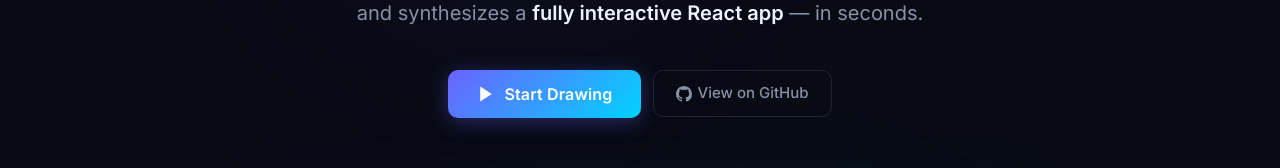
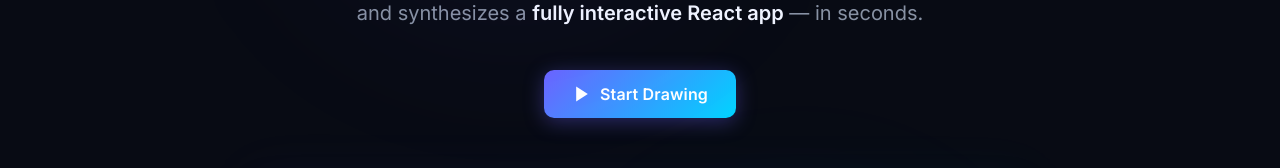
Before and after one commit to hmcommits/LogicLens, a Next.js app: page / in a window 1280 px wide. Shown: the part 442-610 px from the top of the page. Built offline with nearby package versions, Linux system fonts and the light colour scheme; no server answers.

Commit message:
ui: remove github button from landing page and center the start drawing button

```diff
--- a/app/page.tsx
+++ b/app/page.tsx
@@ -146,7 +146,7 @@
           initial={{ opacity: 0, y: 16 }}
           animate={{ opacity: 1, y: 0 }}
           transition={{ duration: 0.6, delay: 0.3 }}
-          className="mt-10 flex flex-col sm:flex-row items-center gap-3"
+          className="mt-10 flex flex-col sm:flex-row items-center justify-center gap-3"
         >
           <Link href="/canvas" id="hero-launch-btn" className="btn-brand" style={{ fontSize: "16px", padding: "12px 28px" }}>
             <svg className="w-5 h-5" viewBox="0 0 24 24" fill="currentColor">
@@ -154,19 +154,6 @@
             </svg>
             Start Drawing
           </Link>
-          <a
-            href="https://github.com/hmcommits/LogicLens"
-            target="_blank"
-            rel="noopener noreferrer"
-            id="hero-github-btn"
-            className="btn-ghost"
-            style={{ fontSize: "15px", padding: "11px 22px" }}
-          >
-            <svg className="w-4 h-4" viewBox="0 0 24 24" fill="currentColor">
-              <path d="M12 0C5.37 0 0 5.37 0 12c0 5.31 3.435 9.795 8.205 11.385.6.105.825-.255.825-.57 0-.285-.015-1.23-.015-2.235-3.015.555-3.795-.735-4.035-1.41-.135-.345-.72-1.41-1.23-1.695-.42-.225-1.02-.78-.015-.795.945-.015 1.62.87 1.845 1.23 1.08 1.815 2.805 1.305 3.495.99.105-.78.42-1.305.765-1.605-2.67-.3-5.46-1.335-5.46-5.925 0-1.305.465-2.385 1.23-3.225-.12-.3-.54-1.53.12-3.18 0 0 1.005-.315 3.3 1.23.96-.27 1.98-.405 3-.405s2.04.135 3 .405c2.295-1.56 3.3-1.23 3.3-1.23.66 1.65.24 2.88.12 3.18.765.84 1.23 1.905 1.23 3.225 0 4.605-2.805 5.625-5.475 5.925.435.375.81 1.095.81 2.22 0 1.605-.015 2.895-.015 3.3 0 .315.225.69.825.57A12.02 12.02 0 0 0 24 12c0-6.63-5.37-12-12-12z" />
-            </svg>
-            View on GitHub
-          </a>
         </motion.div>
 
         {/* Mock sketch preview */}
```
